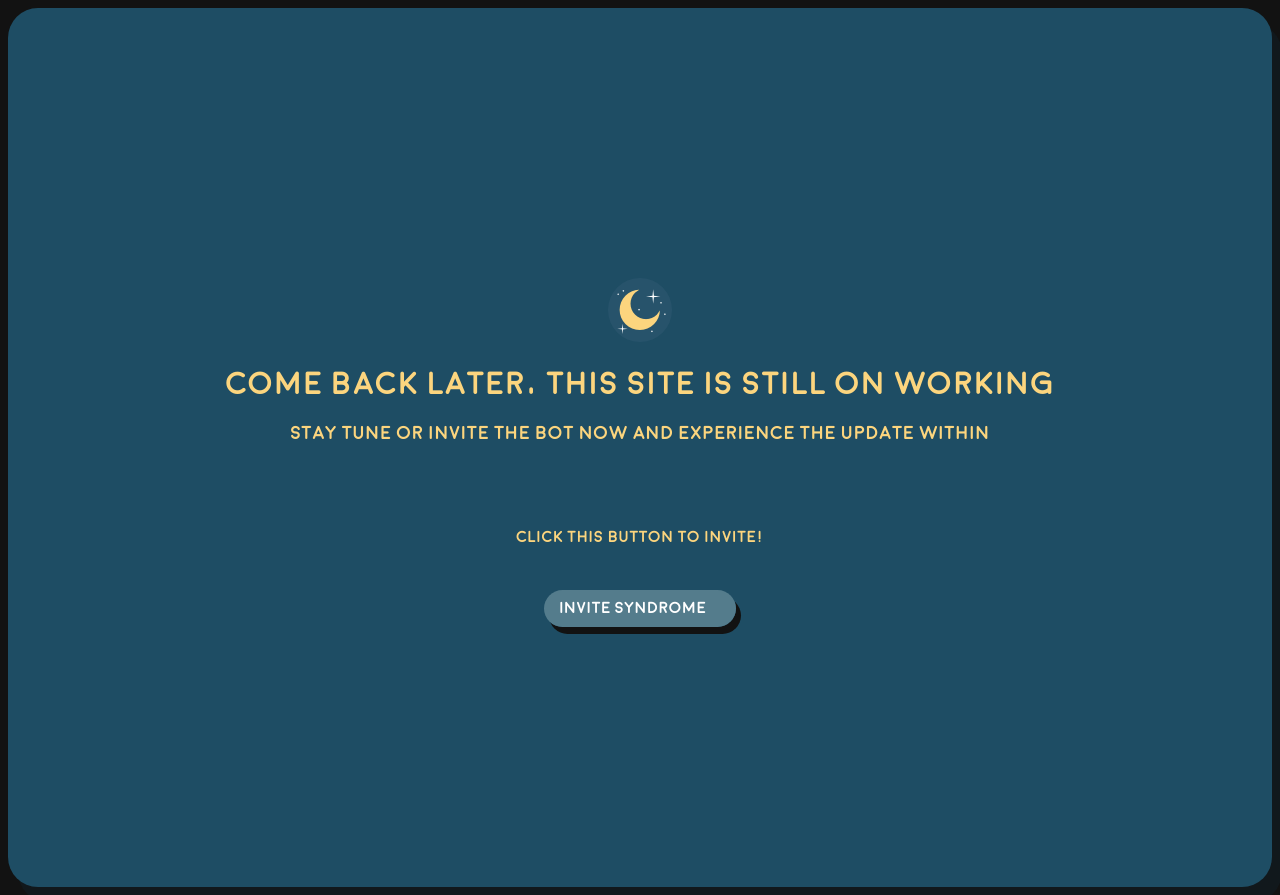
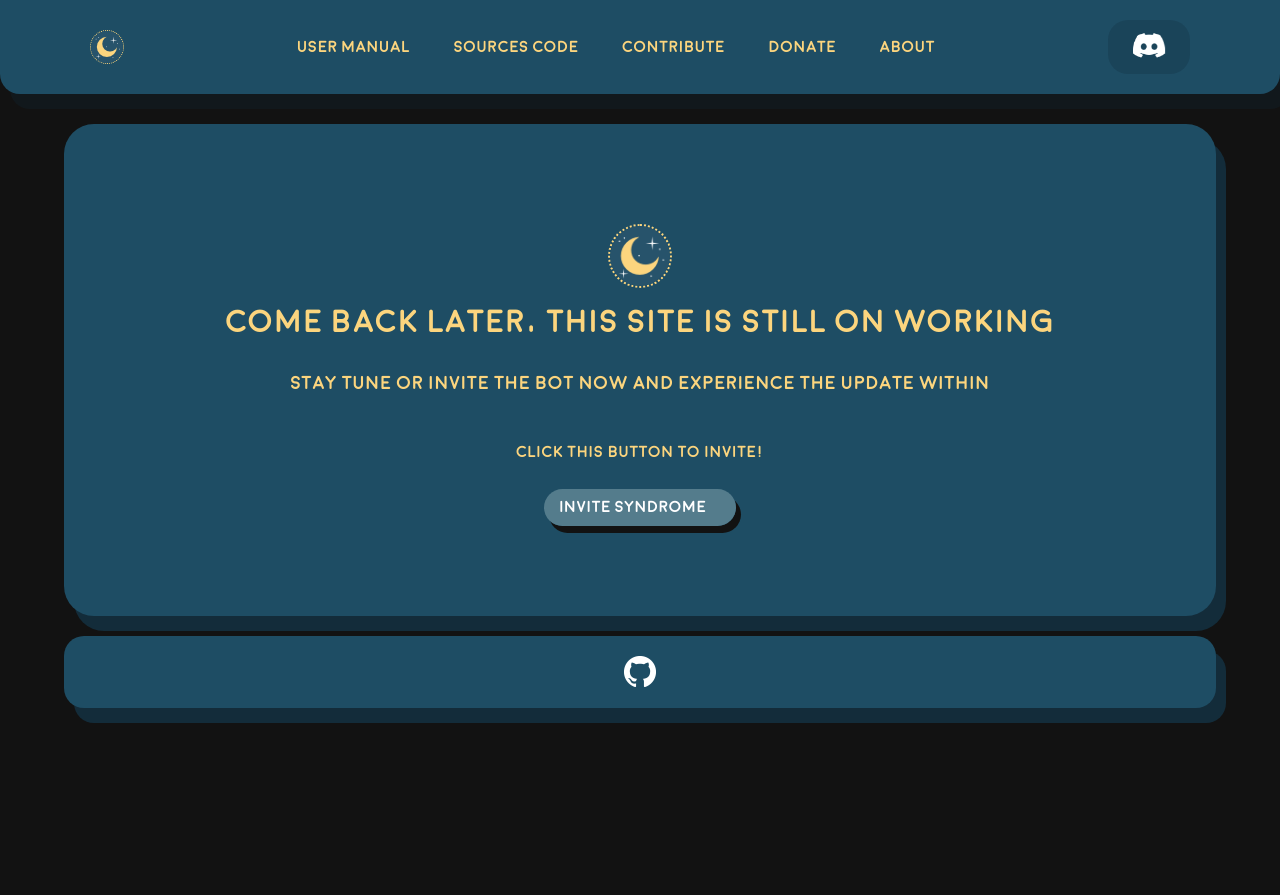
Before and after one commit to Staz0r/Syndrome, a website: page docs/index.html in a window 1280 px wide. After the commit the page ends 800 px from the top, so only its background shows below. Drawn offline with Linux system fonts and the light colour scheme.

Commit message:
Added Navigation bar, destroyed the website

```diff
--- a/docs/index.html
+++ b/docs/index.html
@@ -7,26 +7,36 @@
         <title>Syndrome Dashboard</title>
     </head>
     <body>
-        <!-- <header>
-            <img class="logo" src="./img/moon-32.png" alt="Syndrome">
+		<header>
+            <a href="https://Staz0r.github.io/Syndrome/">
+			<img class="logo" src="./img/moon-32.png" alt="Syndrome" style="border:1px dotted #fcd57e; border-radius:100px;" title="Go back to home"></a>
             <nav>
                 <ul class="nav_links">
-                    <li><a href="#">Sources Code</a></li>
-                    <li><a href="#">Contribute</a></li>
-                    <li><a href="#">Donate</a></li>
-                    <li><a href="#">About</a></li>
+                    <li><a target="_blank" href="#">User Manual</a></li>
+                    <li><a target="_blank" href="#">Sources Code</a></li>
+                    <li><a target="_blank" href="https://Staz0r.github.io/Syndrome/">Contribute</a></li>
+                    <li><a target="_blank" href="#">Donate</a></li>
+                    <li><a target="_blank" href="#">About</a></li>
                 </ul>
             </nav>
-        </header> -->
-        <div id="header" class="text box">
-            <img src="./img/moon-64.png" width="64" height="64">
-            <h1>Come back later, this site is still on working<h1>
+			<a href="https://discord.gg/twxQrMNeTK">
+				<button style="display:inline-block" class="iHighlight"><img src="./img/DiscMark-white.png" width="32px" height="32px"></button>
+			</a>
+        </header>
+        <div class="text box">
+            <img src="./img/moon-64.png" width="64px" height="64px" style="border:2px dotted #fcd57e; border-radius:100px;">
+			<br><br>
+            <h1>Come back later, this site is still on working<h1><br>
             <h3>Stay tune or invite the bot now and experience the update within</h3>
             <br><br><br><p>Click this button to invite!</p>
             <br><br>
-            <a target="_blank" href="https://discord.com/oauth2/authorize?client_id=839043863624024085&scope=bot&permissions=8589934591" class="IBtn margin-btm">
+            <a target="_blank" href="https://discord.com/oauth2/authorize?client_id=839043863624024085&scope=bot&permissions=8589934591" class="IBtn">
                 <span>Invite Syndrome</span>
             </a>
         </div>
+		<div id="footer" class="text footer">
+			<a target="_blank" href="https://github.com/staz0r/syndrome/" class="iHighlight info">
+				<img src="./img/Gitmark-32.png" alt="Source Code" title="Source code" width="32px" height="32px">
+			</a>
     </body>
 </html>
--- a/docs/style.css
+++ b/docs/style.css
@@ -13,25 +13,52 @@
     font-style: normal;
 }
 
+* {
+	box-sizing: border-box;
+	margin: 0;
+	padding: 0;
+	transition: all 2s ease 0s;
+	transition-delay: 1s;
+}
+
 body{
     font-family: 'moonbold';
     background-color:#121212;
-    transition: 3s;
+    transition-delay: 1s;
+	transition: all 2s ease 0s;
 }
 
-.text{
-    text-align:center;
-    color: rgba(252,213,126,255);
-    transition: 1s;
+header{
+	display: flex;
+	justify-content: space-between;
+	align-items: center;
+	overflow: hidden;
+	padding: 20px 7%;
+	border:none;
+	border-radius: 0px 0px 20px 20px;
+	background-color: #1e4d64;
+	box-shadow: 10px 15px rgba(19, 44, 58, 0.26);;
 }
 
-#header{
-    text-align:center;
+li, a, button {
+	cursor: pointer;
+	text-decoration: none;
+	color: #fcd57e;
+}
+
+
+button {
+	border: none;
+	background: rgba(19, 44, 58, 0.26);
+	border-radius: 20px;
+	padding: 9px 25px;
+	justify-content: center;
+	transition: background 0.3s ease 0s;
 }
 
 /* Button Setings */
 .IBtn{
-    border-radius: 25px;
+    border-radius: 30px;
     color: white;
     background-color:rgb(84,124,140);
     border:none;
@@ -43,10 +70,11 @@ body{
     text-align:center;
     white-space:nowrap;
     box-shadow: 5px 7px #121212;
-    transition: all 0.3s;
+    transition: all 2s ease 1s;
 }
 .IBtn span{
     cursor:pointer;
+	color: white;
     display: inline-block;
     transition: 0.3s;
 }
@@ -56,11 +84,11 @@ body{
     font-size: 20px;
     opacity: 0;
     top: 0;
-    right: 20px;
+    right: 10px;
     transition: 0.5s;
 }
 
- .IBtn:hover span{
+.IBtn:hover span{
     padding-right:10px;
 }
 
@@ -79,23 +107,88 @@ body{
 
 /* Button end */
 
+.text{
+    text-align:center;
+    color: #fcd57e;
+    transition: all 1s ease 1s;
+	transition-delay: 1s;
+}
+
+.logo {
+	margin-right: auto;
+	cursor: pointer;
+}
+
+.info {
+	transition: all 1s ease 1s;
+}
+
+.nav_links{
+	list-styles: none;
+}
+
+.nav_links li{
+	display: inline-block;
+	padding: 0px 20px;
+}
+
+.nav_links li a{
+	transition: all 0.3s ease 0s;
+}
+
+.nav_links li a:hover {
+	color: white;
+}
+
 .box{
     border:none;
     border-radius: 30px;
-    /* display:inline-block; for some reason disabling this make the page more responsive*/
-    padding: 270px 20px;
+    padding: 100px 10px 100px 10px;
+	width: 90vw;
+	max-width: auto;
+	margin: 30px auto 20px ;
     overflow:hidden;
     text-decoration:none;
-    color: none;
     background-color: #1e4d64;
-    white-space:nowrap;
-    box-shadow: 10px 15px rgba(19, 44, 58, 0.26);
+    white-space:normal;
+    box-shadow: 10px 15px #132c3a;
 }
 
-div {
-    flex-wrap: wrap;
-    justify-content: center;
-    align-items: center;
+.footer{
+	background-color: #1e4d64;
+	box-shadow: 10px 15px #132c3a;
+	border: none;
+	border-radius: 20px;
+	padding: 20px 30px 20px 30px;
+	margin: 0px auto 20px;
+	width: 90vw;
+	max-width: auto;
+}
+
+
+
+img {
+	max-width: auto;
+	max-height: auto;
+	vertical-align:bottom;
+    opacity: 0;
+
+    animation: fadeIn 3s;
+    animation-delay: 0s;
+    animation-fill-mode: forwards;
+}
+
+@keyframes fadeIn {
+    from { opacity: 0; height: 0}
+    to { opacity: 1; height:auto;}
+}
+
+.iHighlight {
+	transition: all 0.2s ease 0.1s;
+}
+.iHighlight:hover {
+	filter: brightness(50%);
+	transition: all 0.3s ease 0s;
 }
 
 /* Disable/Hide Scrollbar */
```
Also changed, not shown: docs/README.md (added), docs/img/DiscMark-black.png (added), docs/img/DiscMark-color.png (added), docs/img/DiscMark-white.png (added), docs/img/GItmark-120.png (added), docs/img/Gitmark-32.png (added), docs/img/Gitmark-64.png (added).
